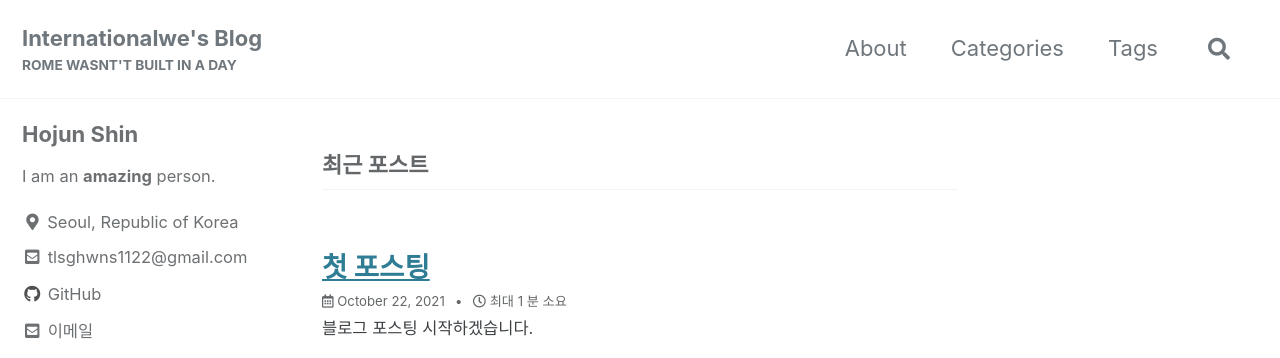
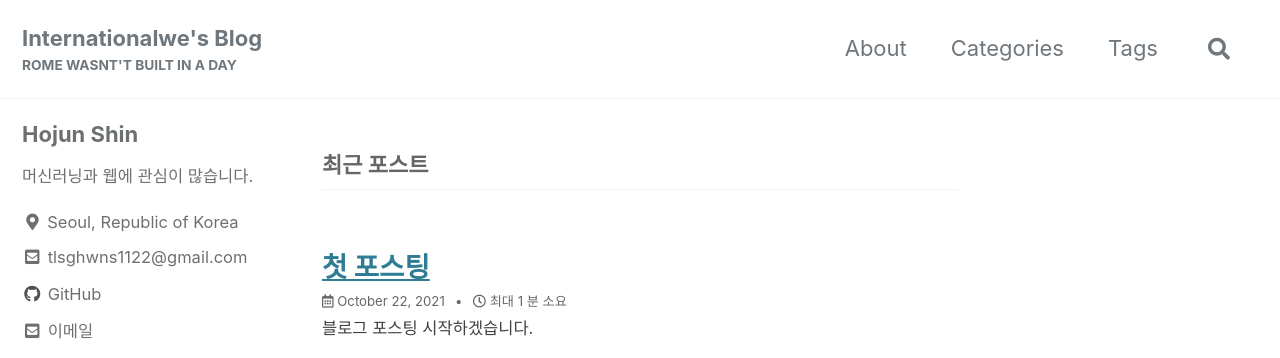
Before and after one commit to internationalwe/internationalwe.github.io, a Jekyll site: the page built from index.html, in a window 1280 px wide. Shown: the top 358 px of the page. Built offline with Jekyll 4.4.1, drawn with Linux system fonts in a browser that asks for light colours; cached includes are drawn as plain includes; the list of posts is cut into pages by our own code.

Commit message:
change bio

```diff
--- a/_config.yml
+++ b/_config.yml
@@ -20,7 +20,7 @@ title                    : "Internationalwe's Blog"
 title_separator          : "-"
 subtitle                 : "ROME WASNT'T BUILT IN A DAY"# site tagline that appears below site title in masthead
 name                     : "Shin HoJun"
-description              : "머신러닝과 웹에 관심이 많습니다."
+description              : "An amazing website."
 url                      : "https://internationalwe.github.io"
 baseurl                  : # the subpath of your site, e.g. "/blog"
 repository               : "internationalwe/internationalwe.github.io"
@@ -103,7 +103,7 @@ analytics:
 author:
   name             : "Hojun Shin"
   avatar           : # path of avatar image, e.g. "/assets/images/bio-photo.jpg"
-  bio              : "I am an **amazing** person."
+  bio              : "머신러닝과 웹에 관심이 많습니다."
   location         : "Seoul, Republic of Korea"
   email            : "tlsghwns1122@gmail.com"
   links:
```
Also changed, not shown: Untitled.md (deleted).
